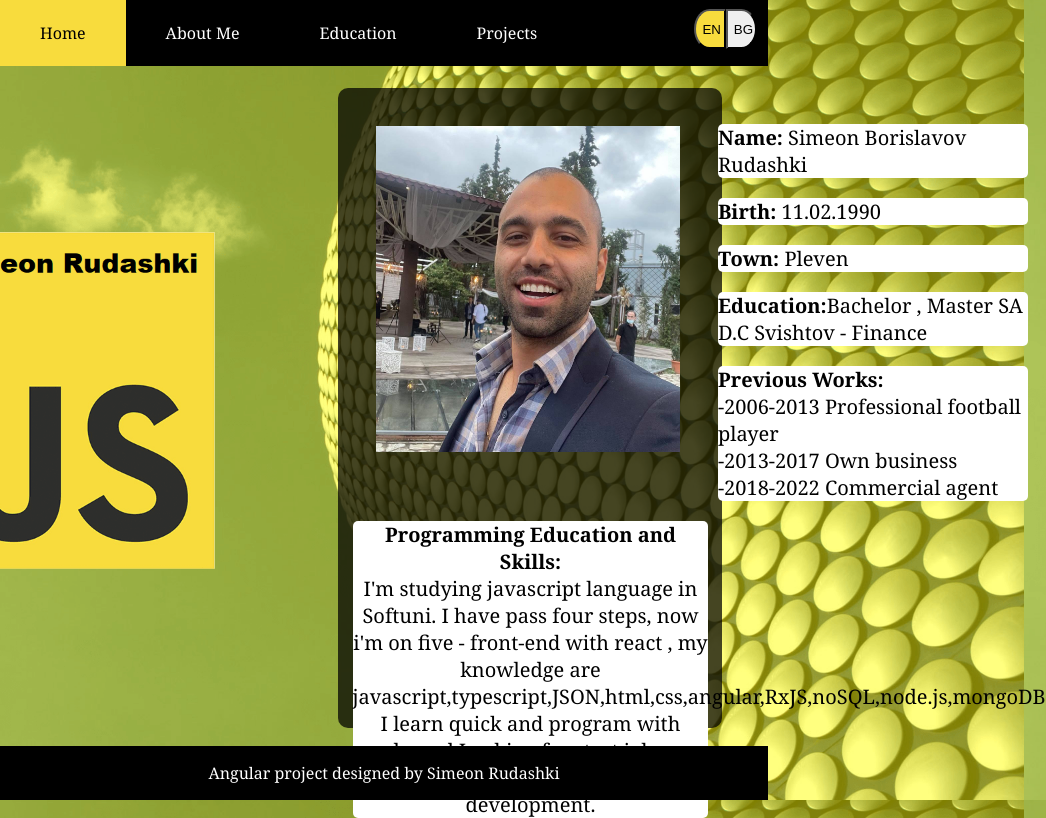
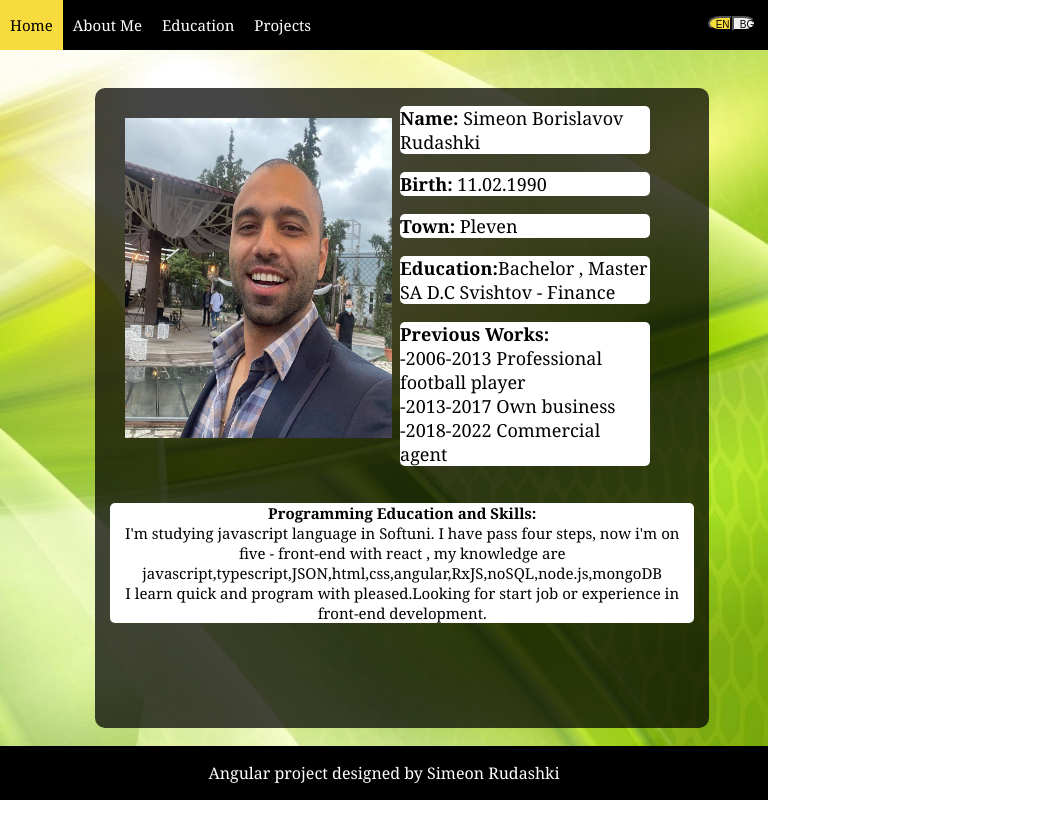
Before and after one commit to monirudashki/cv-angular, an Angular app: page /cv/aboutMe in a window 768 px wide. Shown: the whole page, 1046 px wide, since content can reach past the window. Built offline with nearby package versions, Linux system fonts and the light colour scheme.

Commit message:
some changes in css

```diff
--- a/src/app/core/header/header.component.css
+++ b/src/app/core/header/header.component.css
@@ -66,6 +66,30 @@ li a:hover {
     background-color: #F8DC3D;
 }
 
+@media all and (min-width: 480px) and (max-width: 801px) {
+    a {
+        font-size: 15px;
+        padding: 15px 10px;
+    }
+
+    #en {
+        width: 40%;
+        height: 15px;
+        font-size: 10px;
+    }
+
+    #bg {
+        width: 40%;
+        height: 15px;
+        font-size: 10px;
+    }
+
+    .language {
+        margin-right: 0;
+        margin-top: 1%;
+    }
+}
+
 @media all and (max-width: 480px) {
     a {
         font-size: 4px;
--- a/src/app/core/language.service.ts
+++ b/src/app/core/language.service.ts
@@ -1,5 +1,4 @@
 import { EventEmitter, Injectable } from '@angular/core';
-import { Subject } from 'rxjs';
 
 @Injectable({
   providedIn: 'root'
--- a/src/app/features/pages/about-page/about-page.component.css
+++ b/src/app/features/pages/about-page/about-page.component.css
@@ -55,6 +55,56 @@
     background-color: white;
 }
 
+@media all and (min-width: 480px) and (max-width: 800px) {
+    .about-container {
+        display: inline-block;
+        width: 80%;
+        height: 80%;
+        margin-right: 12.5px;
+    }
+
+    .picture {
+        width: 300px;
+        height: 400px;
+    }
+
+    .picture img {
+        width: 89%;
+    }
+
+    .info {
+        display: inline-block;
+        width: 250px;
+        height: 400px;
+        margin-top: 0;
+        margin-left: 5px;
+    }
+
+    .info p {
+        font-size: 18px;
+        text-align:left;
+        border-radius: 5px;
+        background-color: white;
+    }
+
+    .programing {
+        display: block;
+        width: 95%;
+        height: 220px;
+        margin-left: 2.5%;
+    }
+
+    .one {
+        text-align: center;
+    }
+
+    .programing p {
+        font-size: 15px;
+        border-radius: 5px;
+        background-color: white;
+    }
+}
+
 @media all and (max-width: 480px) {
     .about-container {
         display: inline-block;
--- a/src/app/features/pages/about-page/about-page.component.ts
+++ b/src/app/features/pages/about-page/about-page.component.ts
@@ -1,6 +1,6 @@
 import { Component, OnDestroy, OnInit, ɵisSubscribable } from '@angular/core';
 import { Title } from '@angular/platform-browser';
-import { Subscription, tap } from 'rxjs';
+import { Observable, Subscription, tap } from 'rxjs';
 import { LanguageService } from 'src/app/core/language.service';
 
 @Component({
@@ -11,7 +11,7 @@ import { LanguageService } from 'src/app/core/language.service';
 export class AboutPageComponent implements OnInit , OnDestroy {
 
   title: string = 'About Me';
-  language: string = 'en';
+  language: string = 'en'
 
   subs!: Subscription
 
--- a/src/app/features/pages/education-page/education-page.component.css
+++ b/src/app/features/pages/education-page/education-page.component.css
@@ -62,6 +62,67 @@ h2 {
     border-radius: 90%;
 }
 
+@media all and (min-width: 480px) and (max-width: 800px) {
+    h2 {
+        text-align: center;
+        margin-left: 0;
+        margin-top: 20px;
+        font-size: 20px;
+    }
+
+    .education-container {
+        width: 74%;
+        margin-left: 13%;
+        height: 65%;
+    }
+
+    .left-button {
+        display: flex;
+        width: 15%;
+        height: 30px;
+        float: none;
+        position: relative;
+        margin-top: 50%;
+        margin-left: 30px;
+    }
+
+    .center {
+        display: block;
+        width: 85%;
+        height: 80%;
+        margin-top: 15%;
+        margin-left: 3%;
+    }
+
+    .center img {
+        justify-content: center;
+        width: 100%;
+        height: 90%;
+        margin-top: 0%;
+        margin-left: 0%;
+    }
+
+    .center p {
+        display: block;
+        text-align: center;
+        font-size: 20px;
+        color: white;
+    }
+
+    .right-button {
+        display: flex;
+        width: 15%;
+        height: 30px;
+        margin-top: 50%;
+        margin-left: 5%;
+    }
+
+    .previous-next {
+        font-size: 20px;
+        border-radius: 90%;
+    }
+}
+
 @media all and (max-width: 480px) {
     h2 {
         text-align: center;
--- a/src/app/features/pages/page-not-found/page-not-found.component.css
+++ b/src/app/features/pages/page-not-found/page-not-found.component.css
@@ -55,3 +55,65 @@
   a:hover {
     text-decoration: underline;
   }
+
+  @media all and (max-width: 480px) {
+    .mainbox {
+      margin-top: 0;
+    }
+
+    .err {
+      font-size: 25px;
+      left: 30%;
+      top: 25%
+    }
+
+    .msg {
+      font-size: 7px;
+      left: 3%;
+      top: 40%;
+      width: 75%;
+    }
+
+    .far {
+      font-size: 25px;
+      left: 38%;
+      top: 25%
+    }
+
+     .err2 {
+      font-size: 25px;
+      left: 47%;
+      top: 25%
+      }
+  }
+
+  @media all and (min-width: 480px) and (max-width: 800px) {
+
+    .mainbox {
+      margin-top: 0;
+    }
+    .err {
+      font-size: 40px;
+      left: 30%;
+      top: 25%
+    }
+
+    .msg {
+      font-size: 20px;
+      left: 3%;
+      top: 40%;
+      width: 75%;
+    }
+
+    .far {
+      font-size: 40px;
+      left: 38%;
+      top: 25%
+    }
+
+     .err2 {
+      font-size: 40px;
+      left: 47%;
+      top: 25%
+      }
+  }
--- a/src/app/features/pages/projects-page/projects-page.component.css
+++ b/src/app/features/pages/projects-page/projects-page.component.css
@@ -48,6 +48,37 @@
     background-color: #F8DC3D;
 }
 
+@media all and (min-width: 480px) and (max-width: 800px) {
+    .projects-container {
+        width: 90%;
+        height:60%;
+        right: 4.8%;
+        margin-top: 14%;
+    }
+
+    .project {
+        margin-top: 10px;
+        height: 45%;
+    }
+
+    .inside {
+        width: 95%;
+        height: 60%;
+    }
+    .inside p {
+        font-size: 10px;
+    }
+
+    .inside img {
+        width: 100%;
+        height: 80%;
+    }
+
+    .anchor {
+        font-size: 10px;
+    }
+}
+
 @media all and (max-width: 480px) {
     .projects-container {
         width: 90%;
--- a/src/styles.css
+++ b/src/styles.css
@@ -15,3 +15,9 @@ body {
         background-image: url('./assets/mobile-background.jpg');
     }
 }
+
+@media all and (min-width: 480px) and (max-width: 800px)  {
+    body {
+        background-image: url('./assets/mobile-background.jpg');
+    }
+}
```
Also changed, not shown: src/assets/mobile-background.jpg.
